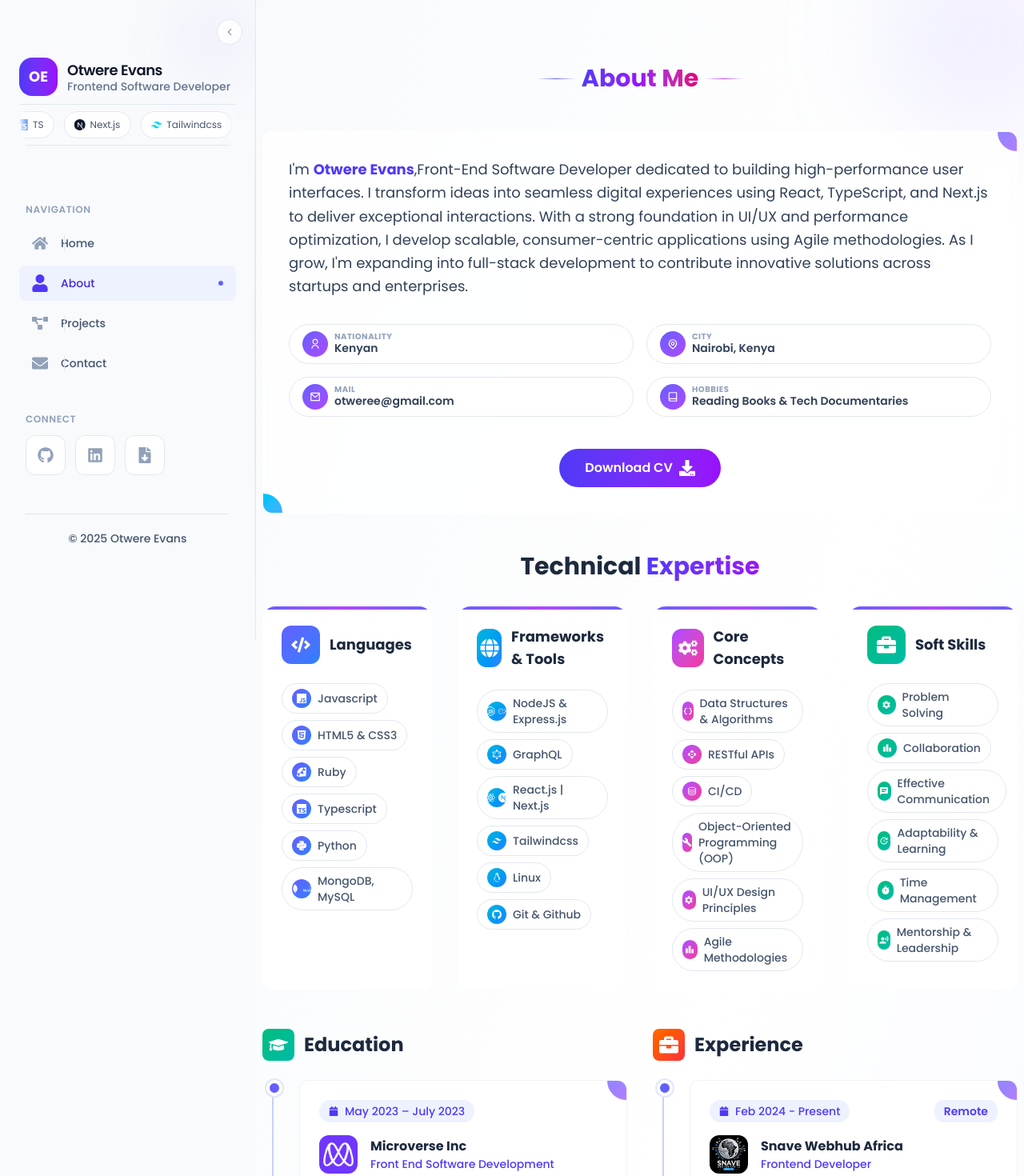
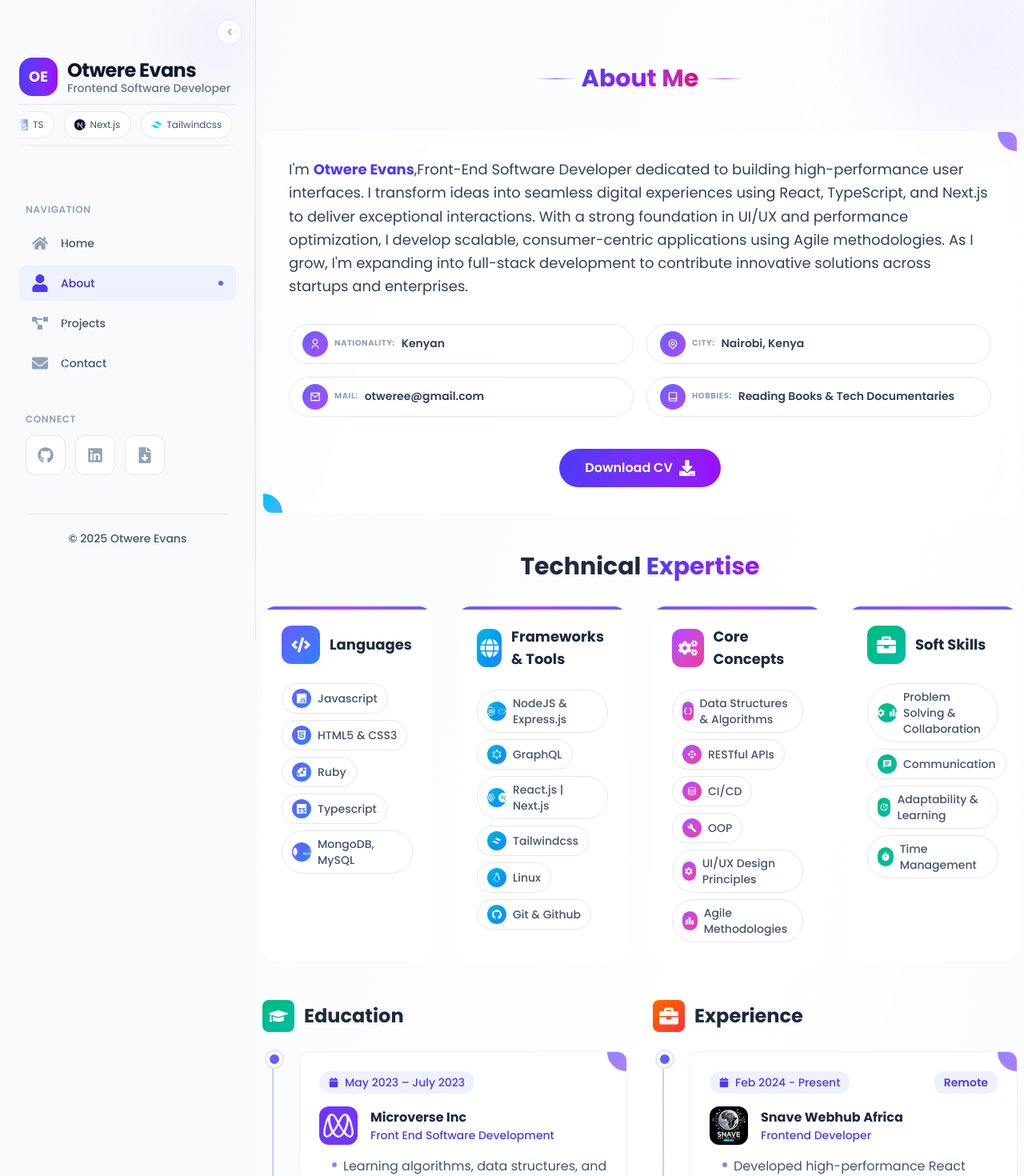
Before and after one commit to otwere/Otwere-Evans-Portfolio, a React (Vite) app: page /about in a window 1280 px wide. Shown: the top 1470 px of the page at 80% size. Built offline with nearby package versions, Linux system fonts and the light colour scheme.

Commit message:
updated-project-cards

```diff
--- a/src/components/Aside.tsx
+++ b/src/components/Aside.tsx
@@ -71,7 +71,7 @@ const UserProfile = memo(({ collapsed, onNavigate }: { collapsed: boolean; onNav
         </div>
         {!collapsed && (
           <div className="flex flex-col leading-tight">
-            <h1 className="text-lg font-semibold tracking-tight text-slate-900">
+            <h1 className="text-2xl font-bold tracking-tight text-slate-900">
               Otwere Evans
             </h1>
 
--- a/src/pages/About.tsx
+++ b/src/pages/About.tsx
@@ -56,8 +56,8 @@ export default function About() {
                   <div className="flex h-8 w-8 items-center justify-center rounded-full bg-gradient-to-br from-indigo-500 to-purple-500 text-white shadow-none">
                     {item.icon}
                   </div>
-                  <div className="flex flex-col">
-                    <span className="text-[10px] font-bold uppercase tracking-wider text-slate-400 leading-tight">{item.label}</span>
+                  <div className="flex items-center gap-2">
+                    <span className="text-[10px] font-bold uppercase tracking-wider text-slate-400 leading-tight">{item.label}:</span>
                     <span className="text-sm font-semibold text-slate-700 leading-tight group-hover/item:text-indigo-600 transition-colors">{item.value}</span>
                   </div>
                 </div>
@@ -94,7 +94,7 @@ export default function About() {
                     { name: "HTML5 & CSS3", icon: <SiHtml5 /> },
                     { name: "Ruby", icon: <SiRuby /> },
                     { name: "Typescript", icon: <SiTypescript /> },
-                    { name: "Python", icon: <SiPython /> },
+                    // { name: "Python", icon: <SiPython /> },
                     { name: "MongoDB, MySQL", icon: <div className="flex gap-1"><SiMongodb /><SiMysql /></div> },
                   ],
                   gradient: "from-indigo-500 to-blue-500"
@@ -119,7 +119,7 @@ export default function About() {
                     { name: "Data Structures & Algorithms", icon: <MdDataObject /> },
                     { name: "RESTful APIs", icon: <MdApi /> },
                     { name: "CI/CD", icon: <IoServerOutline /> },
-                    { name: "Object-Oriented Programming (OOP)", icon: <MdBuild /> },
+                    { name: "OOP", icon: <MdBuild /> },
                     { name: "UI/UX Design Principles", icon: <MdSettings /> },
                     { name: "Agile Methodologies", icon: <MdLeaderboard /> },
                   ],
@@ -129,12 +129,11 @@ export default function About() {
                   title: "Soft Skills",
                   icon: <FaBriefcase className="text-2xl" />,
                   skills: [
-                    { name: "Problem Solving", icon: <MdSettings /> },
-                    { name: "Collaboration", icon: <MdLeaderboard /> },
-                    { name: "Effective Communication", icon: <MdChat /> },
+                    { name: "Problem Solving & Collaboration", icon: <div className="flex gap-1"><MdSettings /><MdLeaderboard /></div> },
+                    { name: "Communication", icon: <MdChat /> },
                     { name: "Adaptability & Learning", icon: <MdUpdate /> },
                     { name: "Time Management", icon: <MdTimer /> },
-                    { name: "Mentorship & Leadership", icon: <MdRecordVoiceOver /> },
+                    // { name: "Mentorship & Leadership", icon: <MdRecordVoiceOver /> },
                   ],
                   gradient: "from-emerald-500 to-teal-500"
                 }
@@ -187,7 +186,7 @@ export default function About() {
                     org: "Microverse Inc",
                     role: "Front End Software Development",
                     bullets: [
-                      "1300+ hours mastering algorithms, data structures, and front-end development",
+                      "Learning algorithms, data structures, and front-end development",
                       "Responsive UI design, component-based architecture, and performance optimization",
                       "Remote pair-programming using GitHub and industry-standard git-flow",
                       "Daily standup's with international developers and collaboration",
```
